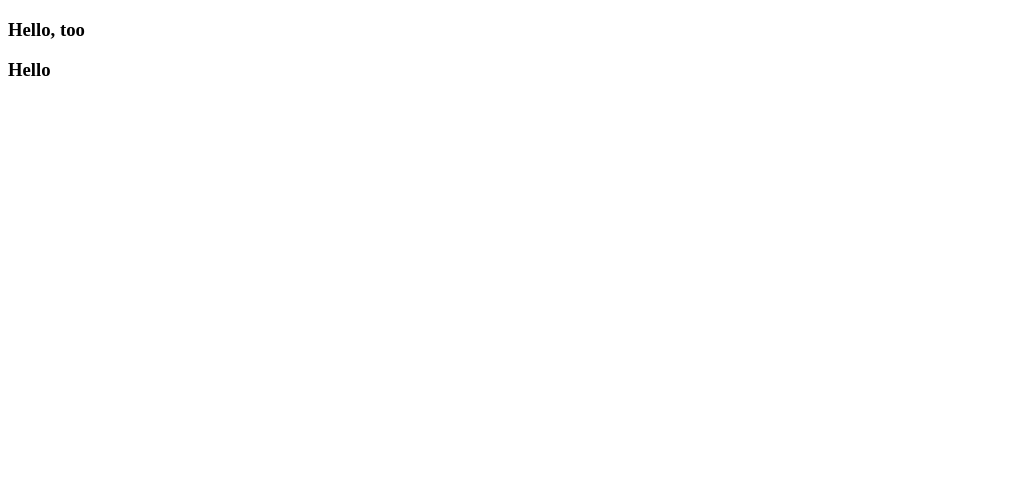
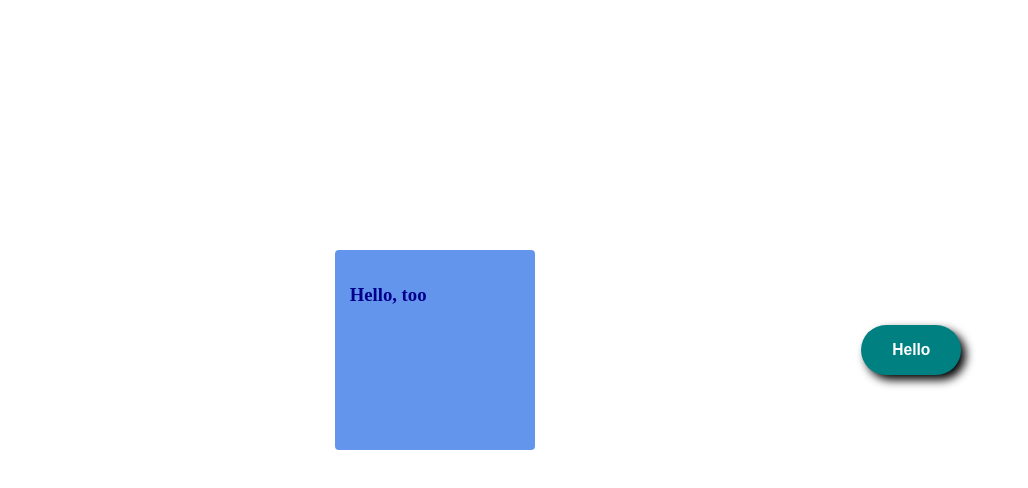
Before and after one commit to You726/first-git-study, a plain HTML site: page index.html in a window 1280 px wide. Shown: the whole page, without its empty margins (0-1028 px from the left). Drawn offline with Linux system fonts and the light colour scheme.

Commit message:
아 메인에 해버림 이게 잘 올라간다면 잘 해결한 것

```diff
--- a/index.html
+++ b/index.html
@@ -4,14 +4,15 @@
     <meta charset="UTF-8">
     <meta name="viewport" content="width=device-width, initial-scale=1.0">
     <title>Document</title>
+    <link rel="stylesheet" href="style.css">
 </head>
 <body>
  <div class="div__jo">
-
     <h3 class="jo">Hello, too</h3>
  </div>
- <div class="div__an">
+ <button class="btn__an">
     <h3 class="an">Hello</h3>
- </div>
+ </button>
+ <script src="index.js"></script>
 </body>
 </html>
--- /dev/null
+++ b/index.js
@@ -0,0 +1,7 @@
+const anBtn = document.querySelector(".btn__an");
+
+function handleClick() {
+    alert("Hello Im jihyun");
+}
+
+anBtn.addEventListener("click" , handleClick);
--- a/style.css
+++ b/style.css
@@ -1,4 +1,13 @@
-.div__an {
+body {
+    width: 100%;
+    height: 100%;
+    display: flex;
+    justify-content: space-evenly;
+    align-items: center;
+    margin-top: 250px;
+}
+
+.btn__an {
     width: 100px;
     height: 50px;
     background-color: teal;
@@ -7,6 +16,18 @@
     align-items: center;
     border-radius: 30px;
     box-shadow: 5px 5px 10px black;
+    border: none;
+}
+
+.btn__an:hover {
+    background-color: rgba(0, 128, 128, 0.682);
+}
+
+.btn__an:active {
+    background-color: rgb(0, 55, 55);
+    width: 97px;
+    height: 47px;
+    margin: 1.5px;
 }
 
 .an {
```
